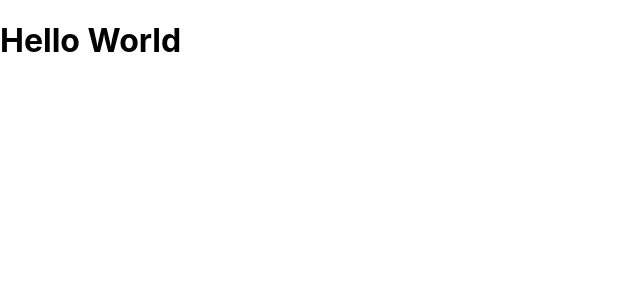
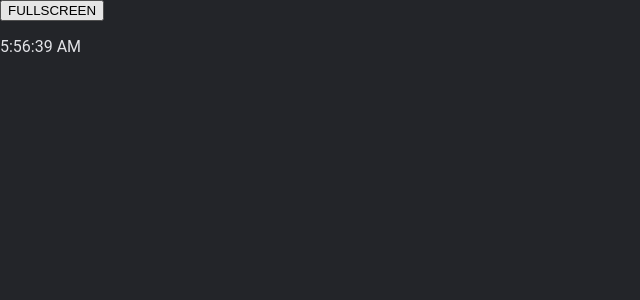
Before and after one commit to Jack-2077/tick-tock, a React (Create React App) app: page / in a window 1280 px wide. Shown: the top 300 px of the page, without its empty margins (0-640 px from the left). Built offline with nearby package versions, Linux system fonts and the light colour scheme; the HTML template or start-up script is replaced by a standard one.

Commit message:
feat: display time every second

```diff
--- a/src/App.js
+++ b/src/App.js
@@ -1,5 +1,34 @@
+import { useState, useEffect } from 'react';
+
 function App() {
-  return <h1>Hello World</h1>;
+  const [dateState, setDateState] = useState(new Date());
+
+  useEffect(() => {
+    setInterval(() => setDateState(new Date()), 1000);
+  }, []);
+
+  const toggleFullScreen = () => {
+    if (!document.fullscreenElement) {
+      document.documentElement.requestFullscreen();
+    } else if (document.exitFullscreen) {
+      document.exitFullscreen();
+    }
+  };
+
+  return (
+    <div>
+      <button onClick={toggleFullScreen}>FULLSCREEN</button>
+
+      <p>
+        {dateState.toLocaleString('en-US', {
+          hour: 'numeric',
+          minute: 'numeric',
+          second: 'numeric',
+          hour12: true,
+        })}
+      </p>
+    </div>
+  );
 }
 
 export default App;
--- a/src/index.css
+++ b/src/index.css
@@ -1,13 +1,8 @@
 body {
   margin: 0;
-  font-family: -apple-system, BlinkMacSystemFont, 'Segoe UI', 'Roboto', 'Oxygen',
-    'Ubuntu', 'Cantarell', 'Fira Sans', 'Droid Sans', 'Helvetica Neue',
-    sans-serif;
+  font-family: 'Google Sans Display', Roboto, Arial, sans-serif;
   -webkit-font-smoothing: antialiased;
   -moz-osx-font-smoothing: grayscale;
+  background: #232529;
+  color: #e2e3e7;
 }
-
-code {
-  font-family: source-code-pro, Menlo, Monaco, Consolas, 'Courier New',
-    monospace;
-}
```
Also changed, not shown: 1 other file (tests, documents, lock files or other folders).
